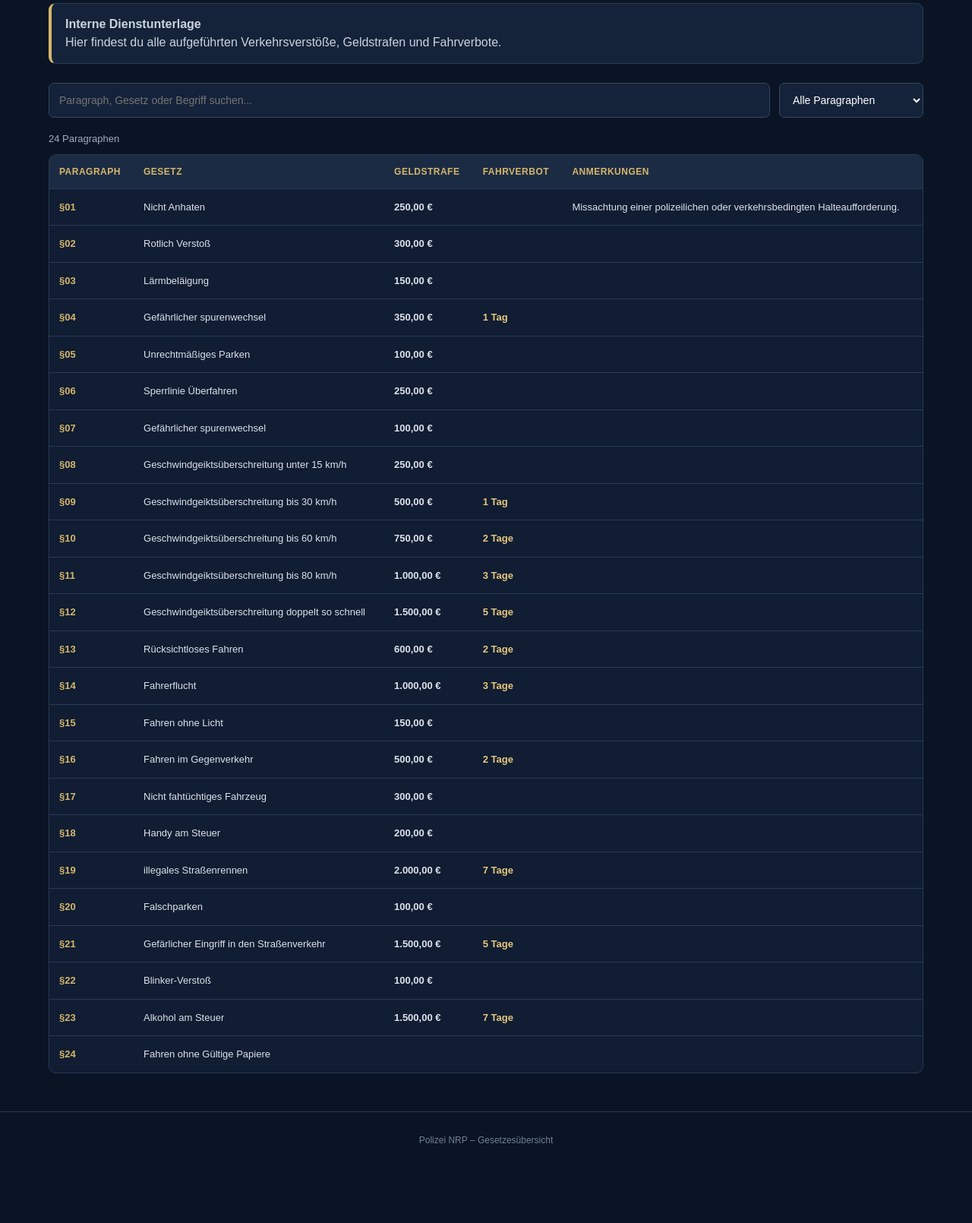
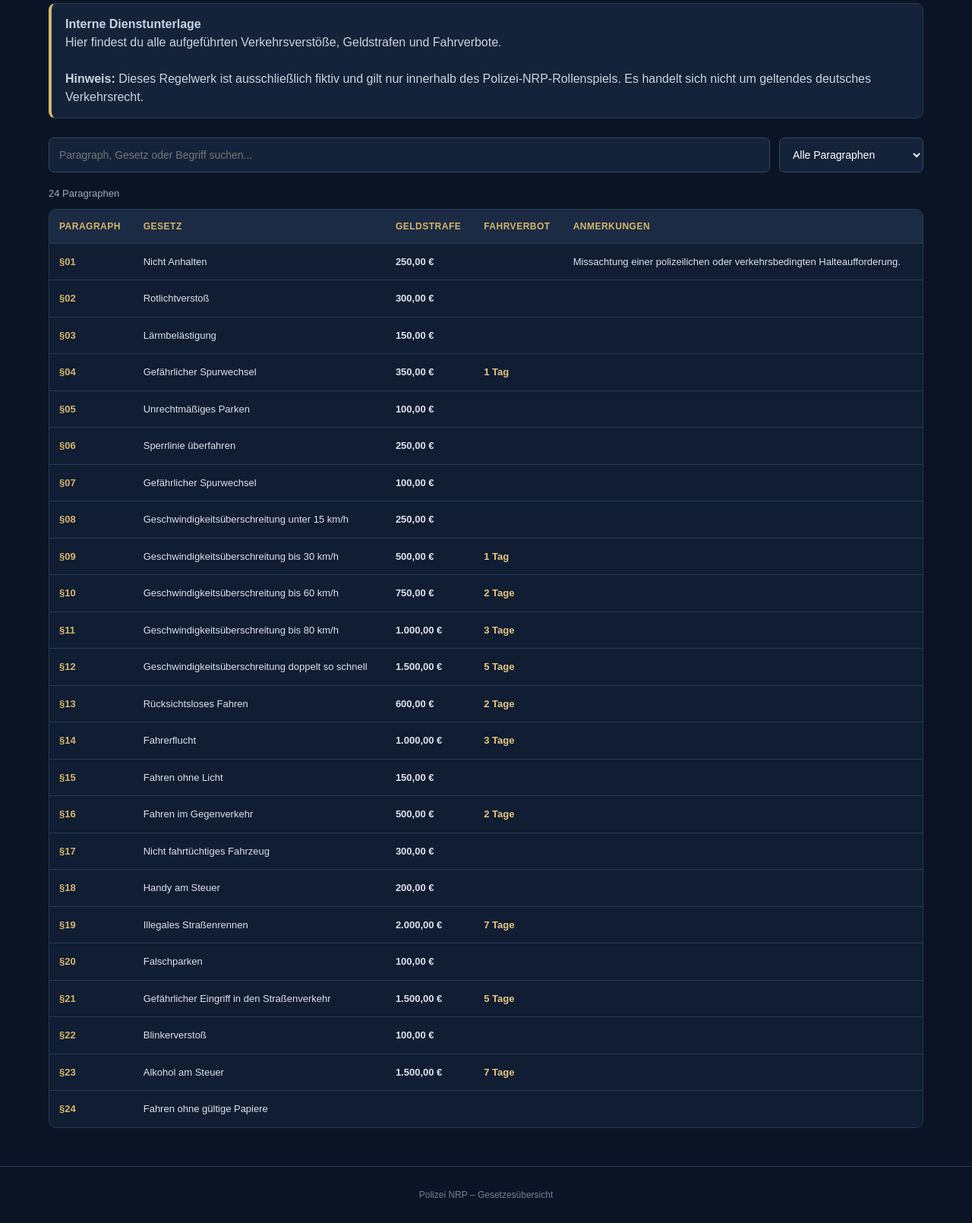
Before and after one commit to fynnz2011-byte/polizei-nrp, a plain HTML site: page mitarbeiter/stvo.html in a window 1280 px wide. Shown: the part 206-1816 px from the top of the page at 76% size. Before the commit the page ends 1744 px from the top, so only its background shows below. Drawn offline with Linux system fonts and the light colour scheme.

Commit message:
Update stvo.html

```diff
--- a/mitarbeiter/stvo.html
+++ b/mitarbeiter/stvo.html
@@ -221,7 +221,7 @@ footer {
     <div class="logo">POLIZEI NRP</div>
 
     <nav>
-        <a href="../../index.html">Startseite</a>
+        <a href="https://fynnz2011-byte.github.io/polizei-nrp/">Startseite</a>
         <a href="stgb.html">Strafgesetzbuch</a>
     </nav>
 </header>
@@ -239,7 +239,12 @@ footer {
     <div class="info">
         <strong>Interne Dienstunterlage</strong><br>
         Hier findest du alle aufgeführten Verkehrsverstöße,
-        Geldstrafen und Fahrverbote.
+        Geldstrafen und Fahrverbote.<br><br>
+
+        <strong>Hinweis:</strong>
+        Dieses Regelwerk ist ausschließlich fiktiv und gilt nur
+        innerhalb des Polizei-NRP-Rollenspiels. Es handelt sich
+        nicht um geltendes deutsches Verkehrsrecht.
     </div>
 
     <div class="controls">
@@ -278,7 +283,7 @@ footer {
 
                 <tr>
                     <td class="paragraph">§01</td>
-                    <td>Nicht Anhaten</td>
+                    <td>Nicht Anhalten</td>
                     <td class="amount">250,00 €</td>
                     <td></td>
                     <td>Missachtung einer polizeilichen oder verkehrsbedingten Halteaufforderung.</td>
@@ -286,7 +291,7 @@ footer {
 
                 <tr>
                     <td class="paragraph">§02</td>
-                    <td>Rotlich Verstoß</td>
+                    <td>Rotlichtverstoß</td>
                     <td class="amount">300,00 €</td>
                     <td></td>
                     <td></td>
@@ -294,7 +299,7 @@ footer {
 
                 <tr>
                     <td class="paragraph">§03</td>
-                    <td>Lärmbeläigung</td>
+                    <td>Lärmbelästigung</td>
                     <td class="amount">150,00 €</td>
                     <td></td>
                     <td></td>
@@ -302,7 +307,7 @@ footer {
 
                 <tr>
                     <td class="paragraph">§04</td>
-                    <td>Gefährlicher spurenwechsel</td>
+                    <td>Gefährlicher Spurwechsel</td>
                     <td class="amount">350,00 €</td>
                     <td class="driving-ban">1 Tag</td>
                     <td></td>
@@ -318,7 +323,7 @@ footer {
 
                 <tr>
                     <td class="paragraph">§06</td>
-                    <td>Sperrlinie Überfahren</td>
+                    <td>Sperrlinie überfahren</td>
                     <td class="amount">250,00 €</td>
                     <td></td>
                     <td></td>
@@ -326,7 +331,7 @@ footer {
 
                 <tr>
                     <td class="paragraph">§07</td>
-                    <td>Gefährlicher spurenwechsel</td>
+                    <td>Gefährlicher Spurwechsel</td>
                     <td class="amount">100,00 €</td>
                     <td></td>
                     <td></td>
@@ -334,7 +339,7 @@ footer {
 
                 <tr>
                     <td class="paragraph">§08</td>
-                    <td>Geschwindgeiktsüberschreitung unter 15 km/h</td>
+                    <td>Geschwindigkeitsüberschreitung unter 15 km/h</td>
                     <td class="amount">250,00 €</td>
                     <td></td>
                     <td></td>
@@ -342,7 +347,7 @@ footer {
 
                 <tr>
                     <td class="paragraph">§09</td>
-                    <td>Geschwindgeiktsüberschreitung bis 30 km/h</td>
+                    <td>Geschwindigkeitsüberschreitung bis 30 km/h</td>
                     <td class="amount">500,00 €</td>
                     <td class="driving-ban">1 Tag</td>
                     <td></td>
@@ -350,7 +355,7 @@ footer {
 
                 <tr>
                     <td class="paragraph">§10</td>
-                    <td>Geschwindgeiktsüberschreitung bis 60 km/h</td>
+                    <td>Geschwindigkeitsüberschreitung bis 60 km/h</td>
                     <td class="amount">750,00 €</td>
                     <td class="driving-ban">2 Tage</td>
                     <td></td>
@@ -358,7 +363,7 @@ footer {
 
                 <tr>
                     <td class="paragraph">§11</td>
-                    <td>Geschwindgeiktsüberschreitung bis 80 km/h</td>
+                    <td>Geschwindigkeitsüberschreitung bis 80 km/h</td>
                     <td class="amount">1.000,00 €</td>
                     <td class="driving-ban">3 Tage</td>
                     <td></td>
@@ -366,7 +371,7 @@ footer {
 
                 <tr>
                     <td class="paragraph">§12</td>
-                    <td>Geschwindgeiktsüberschreitung doppelt so schnell</td>
+                    <td>Geschwindigkeitsüberschreitung doppelt so schnell</td>
                     <td class="amount">1.500,00 €</td>
                     <td class="driving-ban">5 Tage</td>
                     <td></td>
@@ -374,7 +379,7 @@ footer {
 
                 <tr>
                     <td class="paragraph">§13</td>
-                    <td>Rücksichtloses Fahren</td>
+                    <td>Rücksichtsloses Fahren</td>
                     <td class="amount">600,00 €</td>
                     <td class="driving-ban">2 Tage</td>
                     <td></td>
@@ -406,7 +411,7 @@ footer {
 
                 <tr>
                     <td class="paragraph">§17</td>
-                    <td>Nicht fahtüchtiges Fahrzeug</td>
+                    <td>Nicht fahrtüchtiges Fahrzeug</td>
                     <td class="amount">300,00 €</td>
                     <td></td>
                     <td></td>
@@ -422,7 +427,7 @@ footer {
 
                 <tr>
                     <td class="paragraph">§19</td>
-                    <td>illegales Straßenrennen</td>
+                    <td>Illegales Straßenrennen</td>
                     <td class="amount">2.000,00 €</td>
                     <td class="driving-ban">7 Tage</td>
                     <td></td>
@@ -438,7 +443,7 @@ footer {
 
                 <tr>
                     <td class="paragraph">§21</td>
-                    <td>Gefärlicher Eingriff in den Straßenverkehr</td>
+                    <td>Gefährlicher Eingriff in den Straßenverkehr</td>
                     <td class="amount">1.500,00 €</td>
                     <td class="driving-ban">5 Tage</td>
                     <td></td>
@@ -446,7 +451,7 @@ footer {
 
                 <tr>
                     <td class="paragraph">§22</td>
-                    <td>Blinker-Verstoß</td>
+                    <td>Blinkerverstoß</td>
                     <td class="amount">100,00 €</td>
                     <td></td>
                     <td></td>
@@ -462,7 +467,7 @@ footer {
 
                 <tr>
                     <td class="paragraph">§24</td>
-                    <td>Fahren ohne Gültige Papiere</td>
+                    <td>Fahren ohne gültige Papiere</td>
                     <td></td>
                     <td></td>
                     <td></td>
@@ -493,9 +498,12 @@ function filterTable() {
 
     rows.forEach(row => {
         const text = row.innerText.toLowerCase();
-        const hasBan = row.querySelector(".driving-ban").innerText.trim() !== "";
 
-        let matchesSearch = text.includes(search);
+        // Die vierte Tabellenzelle enthält das Fahrverbot.
+        const banCell = row.cells[3];
+        const hasBan = banCell && banCell.innerText.trim() !== "";
+
+        const matchesSearch = text.includes(search);
         let matchesFilter = true;
 
         if (filter === "fahrverbot") {
```
